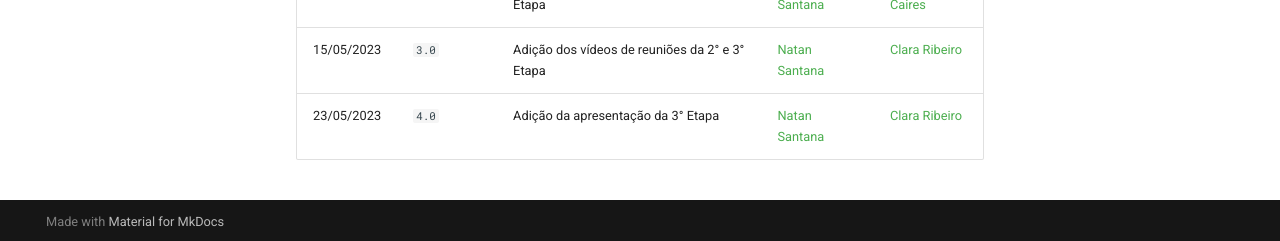
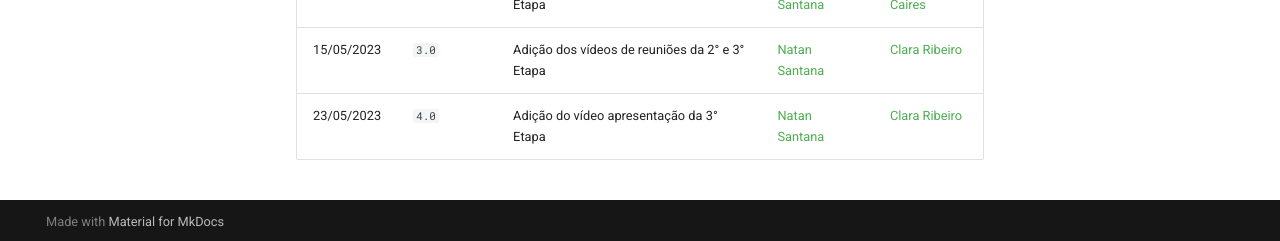
Before and after one commit to Requisitos-de-Software/2023.1-Letterboxd, an MkDocs documentation site: the page built from docs/reunioes.md, in a window 1280 px wide and 900 px high, scrolled down 2572 px. Shown: the part 656-897 px from the top of the window. Built offline with MkDocs 1.6.1 and Material for MkDocs 9.7.7, drawn with Linux system fonts in a browser that asks for light colours.

Commit message:
Buildando site

```diff
--- a/docs/reunioes.md
+++ b/docs/reunioes.md
@@ -47,4 +47,4 @@ A Ata pode ser acessar [nesse link](https://docs.google.com/document/d/1PWceDINl
 | 16/04/2023 | `1.0`  | Criação da página e adição da reunião da etapa 1 | [Natan Santana](https://github.com/Neitan2001) | [Clara Ribeiro](https://github.com/clara-ribeiro)
 | 17/04/2023 | `2.0`  | Adição do vídeo de apresentação da 1° Etapa | [Natan Santana](https://github.com/Neitan2001) | [Débora Caires](https://github.com/deboracaires)
 | 15/05/2023 | `3.0`  | Adição dos vídeos de reuniões da 2° e 3° Etapa | [Natan Santana](https://github.com/Neitan2001) | [Clara Ribeiro](https://github.com/clara-ribeiro)
-| 23/05/2023 | `4.0`  | Adição da apresentação da 3° Etapa | [Natan Santana](https://github.com/Neitan2001) | [Clara Ribeiro](https://github.com/clara-ribeiro)
+| 23/05/2023 | `4.0`  | Adição do vídeo apresentação da 3° Etapa | [Natan Santana](https://github.com/Neitan2001) | [Clara Ribeiro](https://github.com/clara-ribeiro)
```
